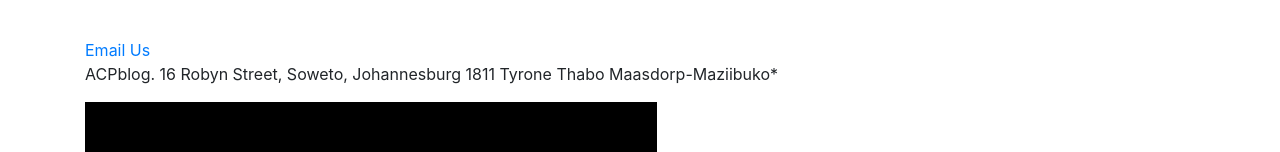
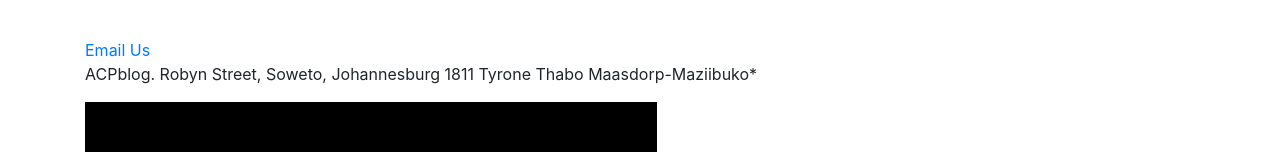
Before and after one commit to Tyrone17/production-line-dev-commits, a website: page index.html in a window 1280 px wide. Shown: the part 1284-1436 px from the top of the page. Drawn offline with nearby package versions, Linux system fonts and the light colour scheme.

Commit message:
Update index.html
Just roundabout the address

```diff
--- a/index.html
+++ b/index.html
@@ -130,7 +130,7 @@
 	<address>
 
 	ACPblog.
-	16 Robyn Street,
+	Robyn Street,
 	Soweto, Johannesburg 1811
 	Tyrone Thabo Maasdorp-Maziibuko*
 
```
